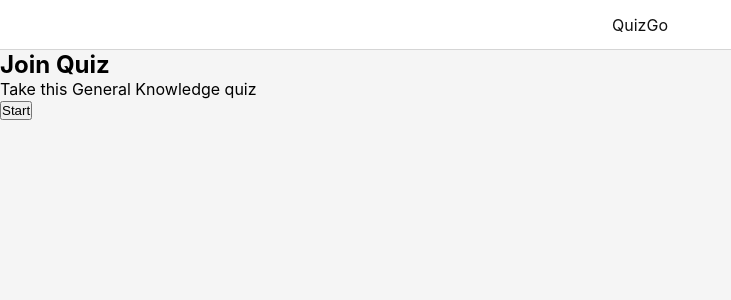
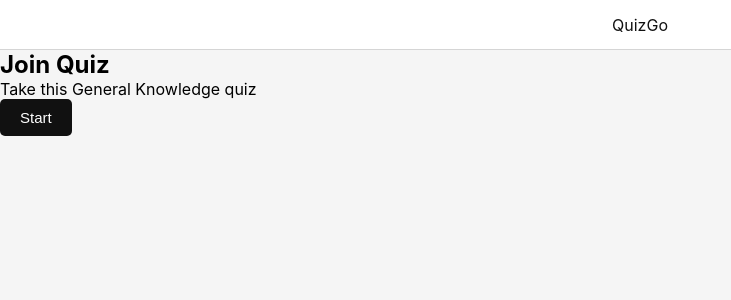
Before and after one commit to Moschifire/QuizGo, a React (Create React App) app: page / in a window 1280 px wide. Shown: the top 300 px of the page, without its empty margins (0-731 px from the left). Built offline with nearby package versions, Linux system fonts and the light colour scheme.

Commit message:
button styles

```diff
--- a/src/index.css
+++ b/src/index.css
@@ -30,3 +30,14 @@ body {
 .navbar .logo {
   color: #111;
 }
+
+button {
+  padding: 10px 20px;
+  background: #111;
+  color: #fff;
+  border: none;
+  outline: none;
+  cursor: pointer;
+  border-radius: 5px;
+  font-size: 15px;
+}
```
